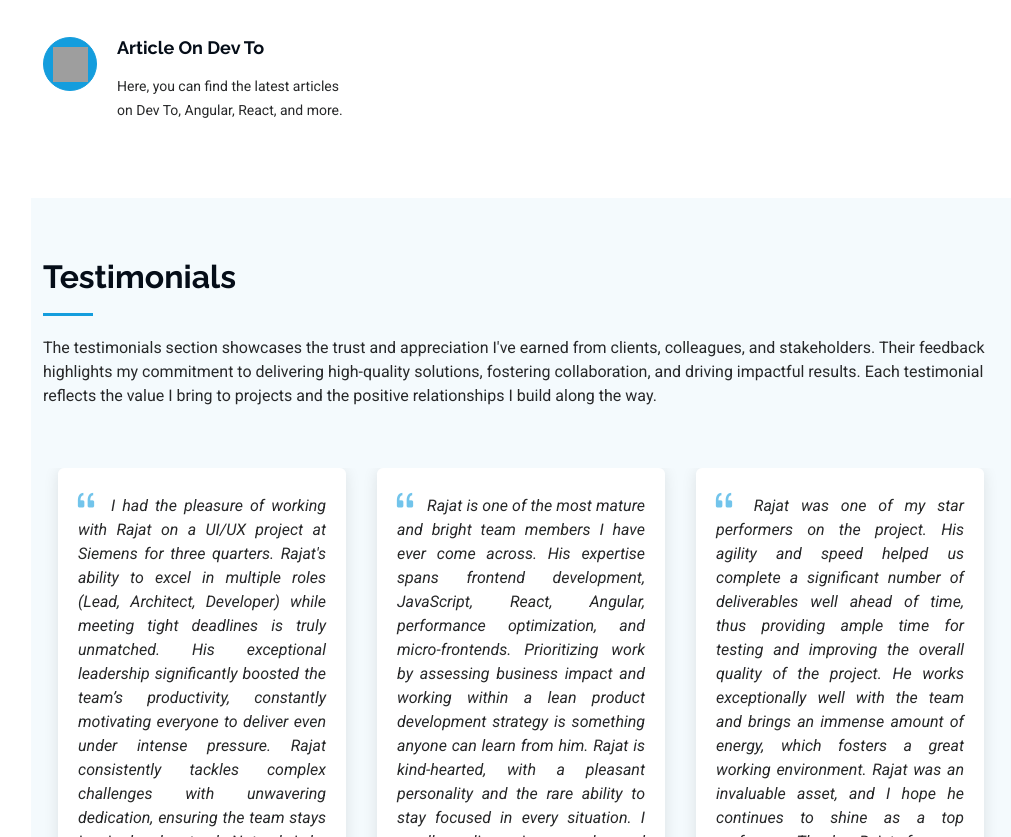
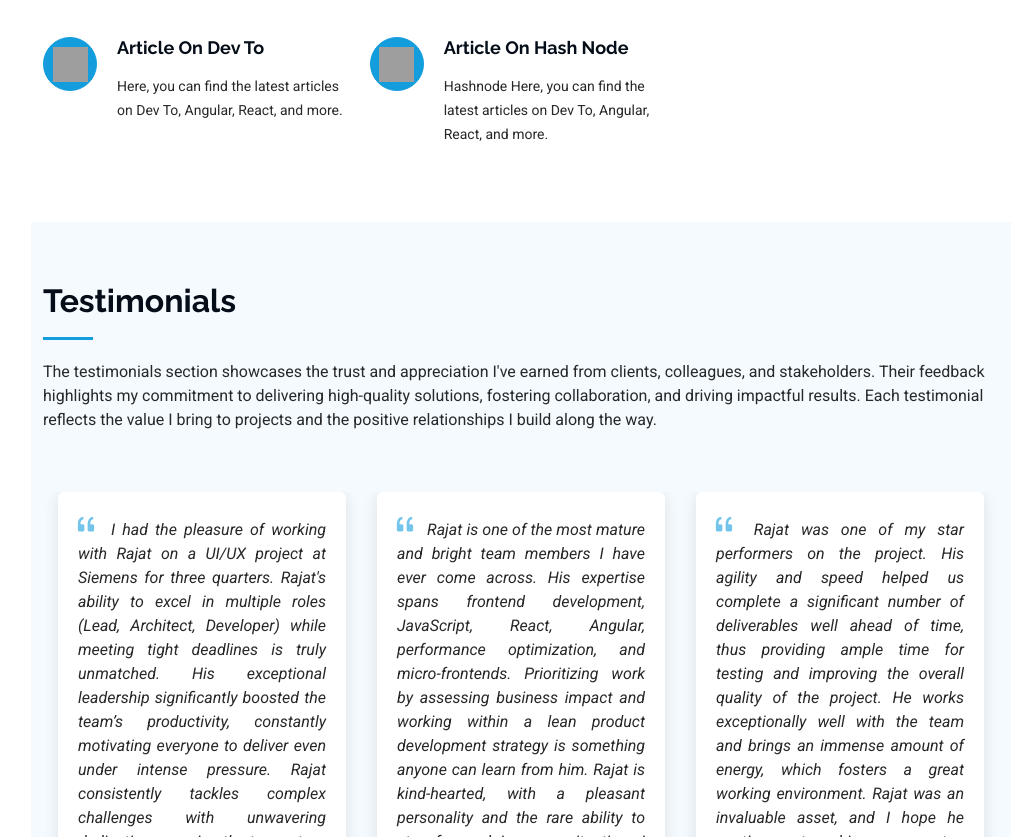
Before and after one commit to malikrajat/malikrajat.github.io, a plain HTML site: page index.html in a window 1280 px wide. Shown: the part 7193-8030 px from the top of the page, without its empty margins (269-1280 px from the left). Drawn offline with Linux system fonts and the light colour scheme; grey boxes are pictures that could not be loaded.

Commit message:
Add Hashnode article section to services
Introduced a new service item in index.html featuring a link to Hashnode articles, including topics on Dev.to, Angular, and React.

```diff
--- a/index.html
+++ b/index.html
@@ -1327,6 +1327,20 @@
           </div>
           <!-- End Service Item -->
 
+          <div class="col-lg-4 col-md-6 service-item d-flex" data-aos="fade-up" data-aos-delay="100">
+            <div class="icon flex-shrink-0">
+              <img src="https://cdn.simpleicons.org/hashnode/000000" width="35" height="35" alt="Dev.to">
+            </div>
+            <div>
+              <h4 class="title"><a class="stretched-link" href="https://hashnode.com/@codeswithrajat" target='_blank'>Article On
+                Hash Node</a></h4>
+              <p class="description">
+                Hashnode Here, you can find the latest articles on Dev To, Angular, React, and more.
+              </p>
+            </div>
+          </div>
+          <!-- End Service Item -->
+
           <!--                <div class="col-lg-4 col-md-6 service-item d-flex" data-aos="fade-up" data-aos-delay="300">-->
           <!--                    <div class="icon flex-shrink-0"><i class="bi bi-bar-chart"></i></div>-->
           <!--                    <div>-->
```
